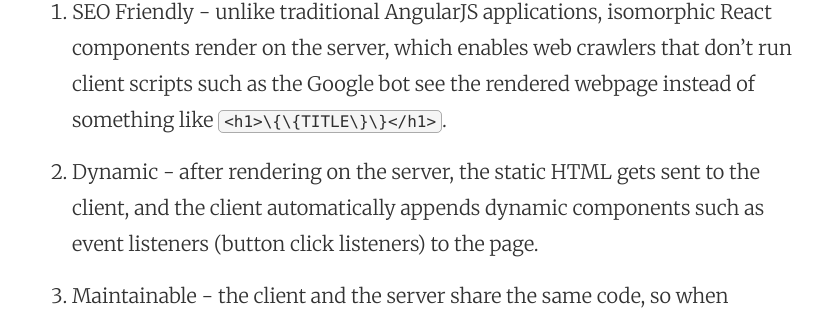
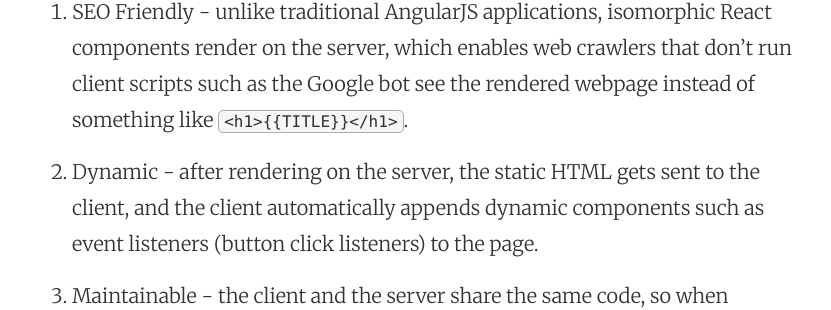
Before and after one commit to ben-z/ben-z.github.io, a Jekyll site: the page built from _posts/2015-05-02-isomorphic-webapp-react-express-coffee.md, in a window 1280 px wide and 900 px high, scrolled down 1626 px. Shown: the part 148-458 px from the top of the window, without its empty margins (224-1055 px from the left). Built offline with Jekyll 4.4.1, drawn with Linux system fonts in a browser that asks for light colours; nearby versions of some CDN libraries; Markdown is read by kramdown in place of the engine named in the settings; comment, search, counter and statistics services are not loaded; some of the changed lines change nothing that is shown.

Commit message:
fixed liquid escape issues

```diff
--- a/_posts/2015-05-02-isomorphic-webapp-react-express-coffee.md
+++ b/_posts/2015-05-02-isomorphic-webapp-react-express-coffee.md
@@ -36,7 +36,7 @@ We will be creating a minimal skeleton of an isomorphic web application, that is
 
 The isomorphic approach has many benefits over client-only or server-only applications:
 
-1. SEO Friendly - unlike traditional AngularJS applications, isomorphic React components render on the server, which enables web crawlers that don't run client scripts such as the Google bot see the rendered webpage instead of something like `<h1>\{\{TITLE\}\}</h1>`.
+1. SEO Friendly - unlike traditional AngularJS applications, isomorphic React components render on the server, which enables web crawlers that don't run client scripts such as the Google bot see the rendered webpage instead of something like `<h1>{% raw %}{{TITLE}}{% endraw %}</h1>`.
 
 2. Dynamic - after rendering on the server, the static HTML gets sent to the client, and the client automatically appends dynamic components such as event listeners (button click listeners) to the page.
 
```
